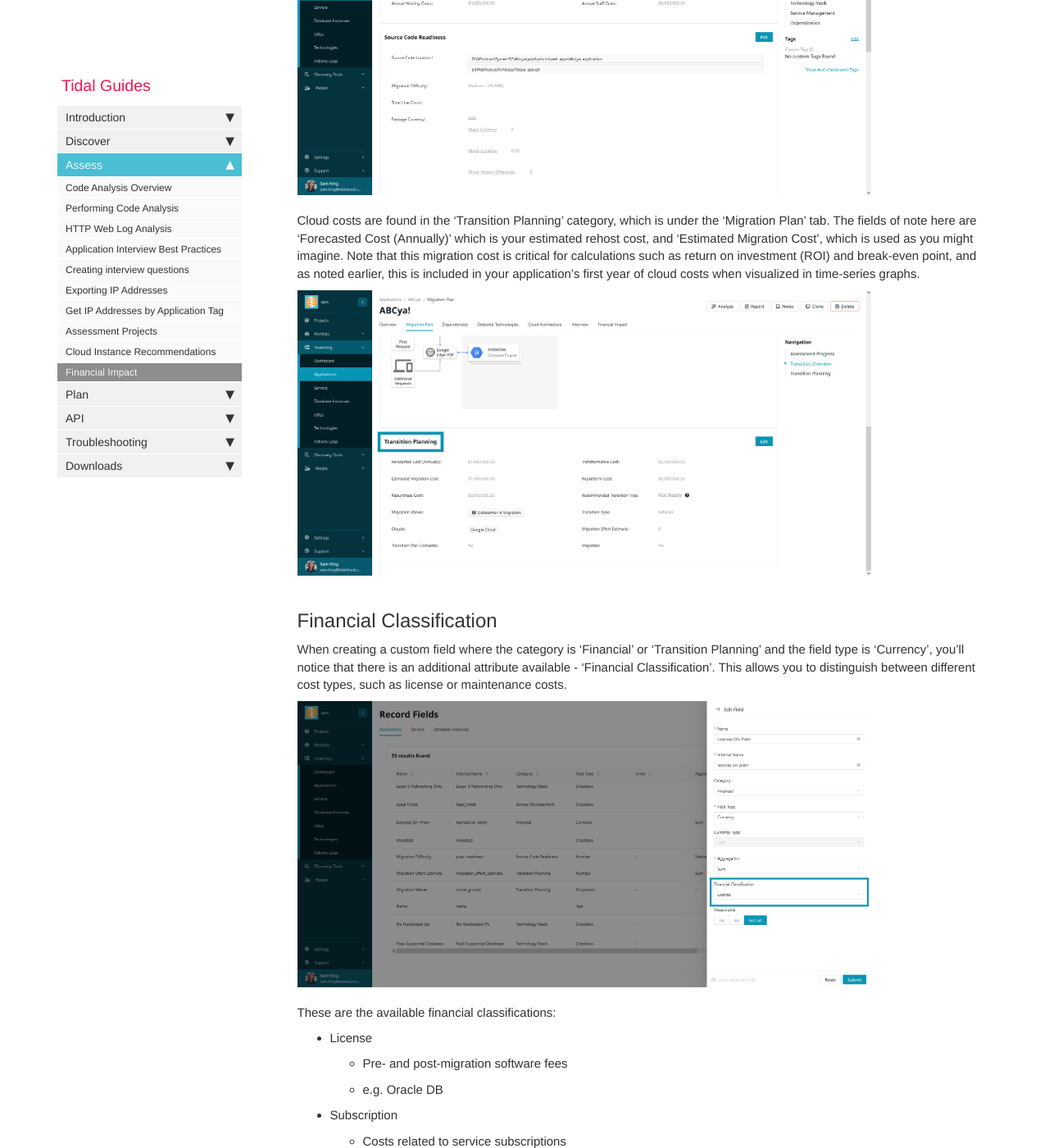
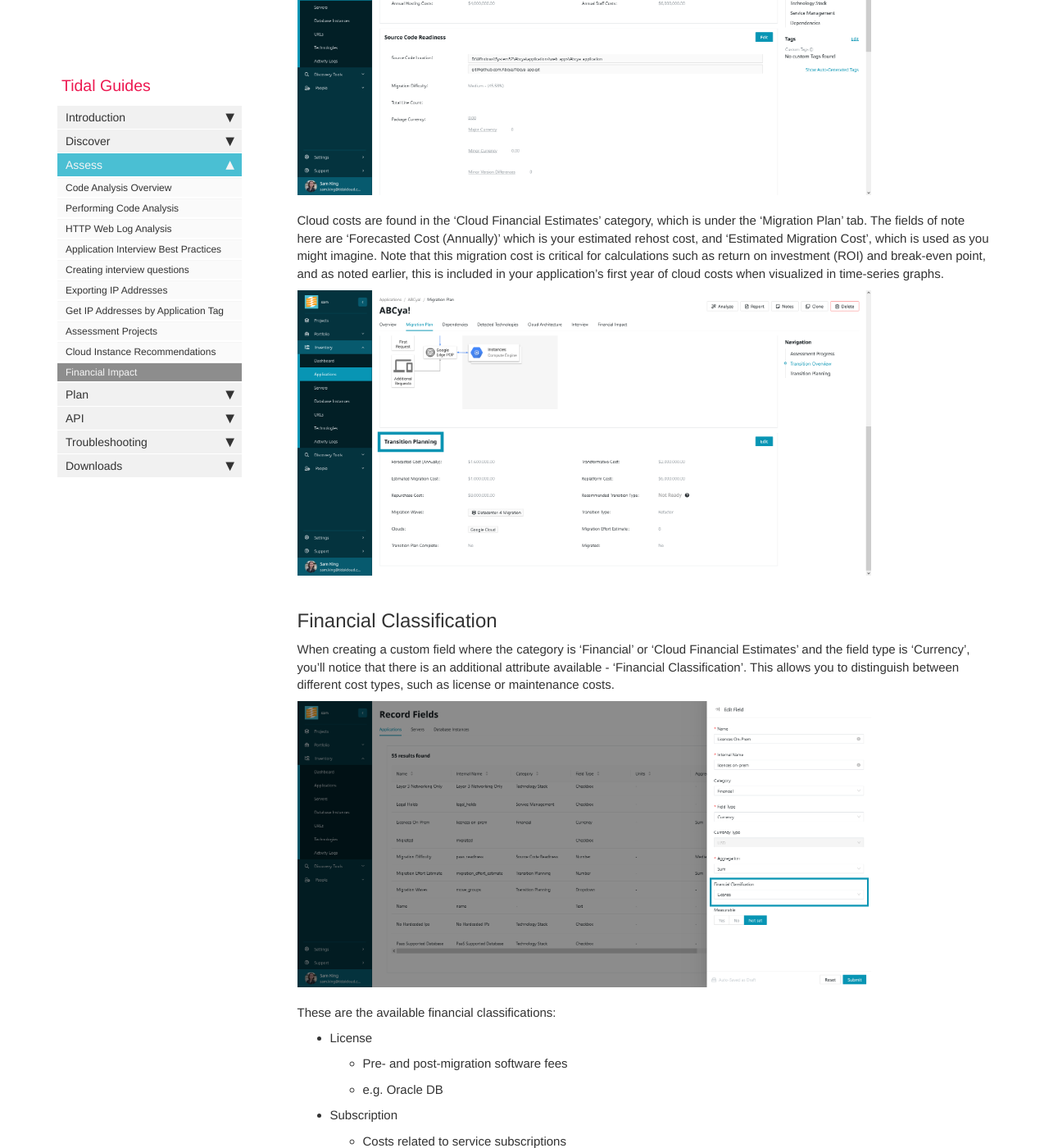
Before and after one commit to tidalmigrations/tidalmigrations.github.io, a Jekyll site: the page built from pages/user guides/financial_impact.md, in a window 1280 px wide and 1400 px high, scrolled down 2012 px. Shown: the whole window at 82% size. Built offline with Jekyll 4.4.1, drawn with Linux system fonts in a browser that asks for light colours; nearby versions of some CDN libraries; comment, search, counter and statistics services are not loaded; some of the changed text lies outside the part shown.

Commit message:
fix: update docs to mention new financial category

```diff
--- a/pages/user guides/financial_impact.md
+++ b/pages/user guides/financial_impact.md
@@ -39,13 +39,13 @@ Current costs can be found in the 'Financial' category of the application overvi
 
 {% include image.html file="financial-impact-4.png" %}
 
-Cloud costs are found in the 'Transition Planning' category, which is under the 'Migration Plan' tab. The fields of note here are 'Forecasted Cost (Annually)' which is your estimated rehost cost, and 'Estimated Migration Cost', which is used as you might imagine. Note that this migration cost is critical for calculations such as return on investment (ROI) and break-even point, and as noted earlier, this is included in your application's first year of cloud costs when visualized in time-series graphs.
+Cloud costs are found in the 'Cloud Financial Estimates' category, which is under the 'Migration Plan' tab. The fields of note here are 'Forecasted Cost (Annually)' which is your estimated rehost cost, and 'Estimated Migration Cost', which is used as you might imagine. Note that this migration cost is critical for calculations such as return on investment (ROI) and break-even point, and as noted earlier, this is included in your application's first year of cloud costs when visualized in time-series graphs.
 
 {% include image.html file="financial-impact-5.png" %}
 
 ## Financial Classification
 
-When creating a custom field where the category is 'Financial' or 'Transition Planning' and the field type is 'Currency', you'll notice that there is an additional attribute available - 'Financial Classification'. This allows you to distinguish between different cost types, such as license or maintenance costs.
+When creating a custom field where the category is 'Financial' or 'Cloud Financial Estimates' and the field type is 'Currency', you'll notice that there is an additional attribute available - 'Financial Classification'. This allows you to distinguish between different cost types, such as license or maintenance costs.
 
 {% include image.html file="financial-impact-8.png" %}
 
@@ -79,7 +79,7 @@ This system allow you to group costs in the cost breakdown table, as described [
 
 ## Customizing the Calculation
 
-Do you have a cost which is not covered by existing fields? Maybe you pay a license cost for this app, for example. That's easy to add, simply navigate to settings -> fields and create a new custom field by clicking the '+ New' button. The category you choose for this field determines whether it is a current or a cloud cost. For a current cost, select the 'Financial' category, and for a cloud cost, select the 'Transition Planning' category. You can also set a financial classification at this point as described [here](#financial-classification). The appropriate classification in this example would be 'License'.
+Do you have a cost which is not covered by existing fields? Maybe you pay a license cost for this app, for example. That's easy to add, simply navigate to settings -> fields and create a new custom field by clicking the '+ New' button. The category you choose for this field determines whether it is a current or a cloud cost. For a current cost, select the 'Financial' category, and for a cloud cost, select the 'Cloud Financial Estimates' category. You can also set a financial classification at this point as described [here](#financial-classification). The appropriate classification in this example would be 'License'.
 
 {% include image.html file="financial-impact-6.png" %}
 
@@ -87,7 +87,7 @@ After you've created your custom field, you can navigate back to the application
 
 {% include image.html file="financial-impact-7.png" %}
 
-{% include note.html content="To be included in an application's current or cloud costs, the field must have category 'Financial' or 'Transition Planning' (for current and cloud costs respectively), and must have the field type 'Currency'. In most cases, you'll also want to set the field aggregation to 'Sum'." %}
+{% include note.html content="To be included in an application's current or cloud costs, the field must have category 'Financial' or 'Cloud Financial Estimates' (for current and cloud costs respectively), and must have the field type 'Currency'. In most cases, you'll also want to set the field aggregation to 'Sum'." %}
 
 
 ## Customizing the Application Cost Breakdown
@@ -108,7 +108,7 @@ The application record's financial impact view also has a 'Detailed Cost Breakdo
 
 ## ROI Comparison
 
-Part of building your cloud migration business case is comparing and contrasting different [6R](https://aws.amazon.com/blogs/enterprise-strategy/6-strategies-for-migrating-applications-to-the-cloud/) approaches to cloud migration. Tidal Accelerator's financial impact report includes a visual comparing the ROI of different possible migration strategies (also known as transition types). This can be found in the application drill-down under 'Recommendation Details'. To populate this, on the application record under 'Transition Planning' you will find the following fields; 'Repurchase Cost', 'Replatform Cost' and 'Transformative Cost'.
+Part of building your cloud migration business case is comparing and contrasting different [6R](https://aws.amazon.com/blogs/enterprise-strategy/6-strategies-for-migrating-applications-to-the-cloud/) approaches to cloud migration. Tidal Accelerator's financial impact report includes a visual comparing the ROI of different possible migration strategies (also known as transition types). This can be found in the application drill-down under 'Recommendation Details'. To populate this, on the application record under 'Cloud Financial Estimates' you will find the following fields; 'Repurchase Cost', 'Replatform Cost' and 'Transformative Cost'.
 
 {% include image.html file="financial-impact-10.png" %}
 
```
